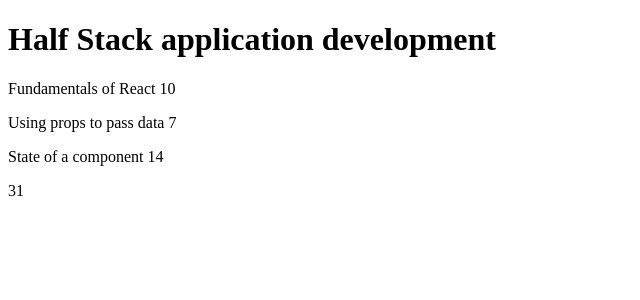
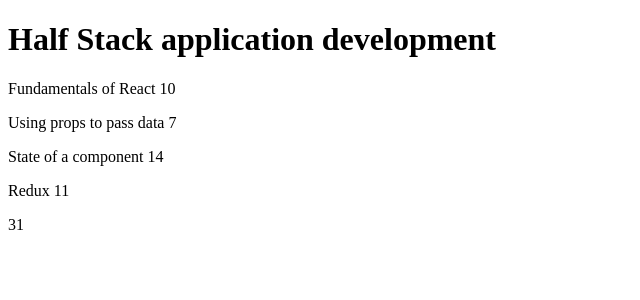
Before and after one commit to carlctha/FSO, a React (Vite) app in the folder part1/: page / in a window 1280 px wide. Shown: the top 300 px of the page, without its empty margins (0-640 px from the left). Built offline with nearby package versions, Linux system fonts and the light colour scheme.

Commit message:
Exercise 2.1

```diff
--- a/part1/src/App.jsx
+++ b/part1/src/App.jsx
@@ -1,24 +1,23 @@
-const Header = (props) => {
+const Header = ({ course }) => {
   return (
     <h1>
-      {props.course.name}
+      {course.name}
     </h1>
   )
 }
 
-const Content = (props) => {
+const Content = ({ course }) => {
+  const content = []
+
+  for (let i = 0; i < course.parts.length; i++) {
+    content.push(
+      <Part content={
+        `${course.parts[i].name} ${course.parts[i].exercises}`
+      }/>
+    )
+  }
   return (
-    <div>
-      <Part content={
-        `${props.course.parts[0].name} ${props.course.parts[0].exercises}`
-      } />
-      <Part content={
-        `${props.course.parts[1].name} ${props.course.parts[1].exercises}`
-      } />
-      <Part content={
-        `${props.course.parts[2].name} ${props.course.parts[2].exercises}`
-      } />
-    </div>
+    content
   )
 }
 
@@ -30,13 +29,23 @@ const Part = (props) => {
   )
 }
 
-const Total = (props) => {
+const Total = ( {course} ) => {
   return (
     <p>
       {
-      props.course.parts[0].exercises + props.course.parts[1].exercises + props.course.parts[2].exercises
+      course.parts[0].exercises + course.parts[1].exercises + course.parts[2].exercises
       }
     </p>
+  )
+}
+
+const Course = ({ course }) => {
+  return (
+    <div>
+      <Header course={course}/>
+      <Content course={course}/>
+      <Total course={course}/>
+    </div>
   )
 }
 
@@ -55,15 +64,17 @@ const App = () => {
       {
         name: "State of a component",
         exercises: 14
+      },
+      {
+        name: "Redux",
+        exercises: 11
       }
     ]
   }
 
   return (
     <div>
-      <Header course={course} />
-      <Content course={course} />
-      <Total course={course} />
+      <Course course={course}/>
     </div>
   )
 }
```
Also changed, not shown: 1 other file (tests, documents, lock files or other folders).
